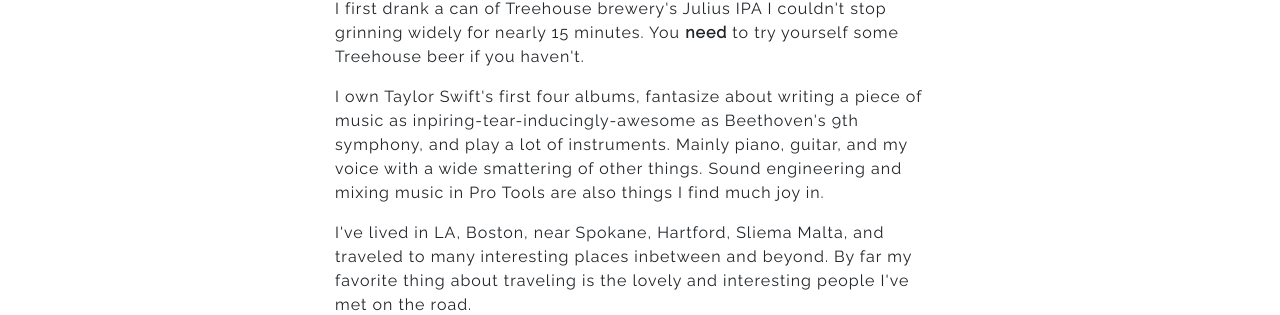
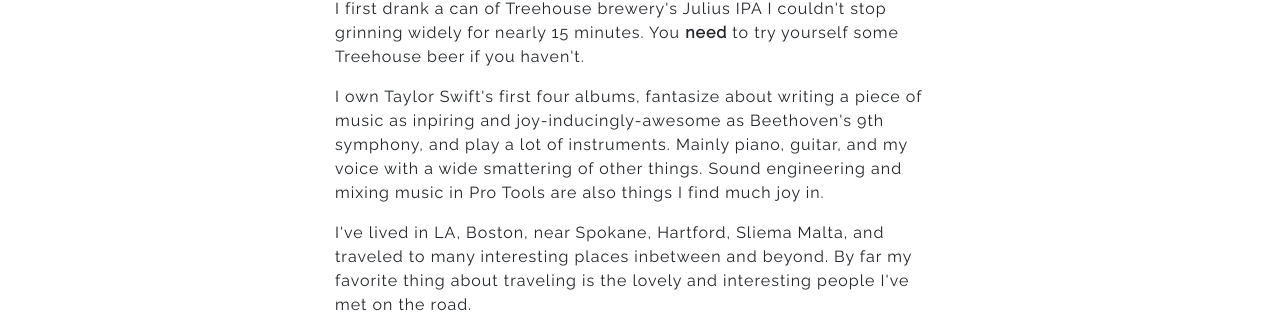
Before and after one commit to santeyio/calebhayashida, a Flask app: page / in a window 1280 px wide. Shown: the part 460-775 px from the top of the page. Run offline with Flask 2, Linux system fonts and the light colour scheme; some libraries are stand-ins or nearby versions.

Commit message:
turn tears to joy

```diff
--- a/templates/home.html
+++ b/templates/home.html
@@ -26,7 +26,7 @@
       </p>
       <p>
       I own Taylor Swift's first four albums,
-      fantasize about writing a piece of music as inpiring-tear-inducingly-awesome as Beethoven's 9th symphony,
+      fantasize about writing a piece of music as inpiring and joy-inducingly-awesome as Beethoven's 9th symphony,
       and play a lot of instruments. Mainly piano, guitar, and my voice with a wide smattering of other things.
       Sound engineering and mixing music in Pro Tools are also things I find much joy in.
       </p>
```
